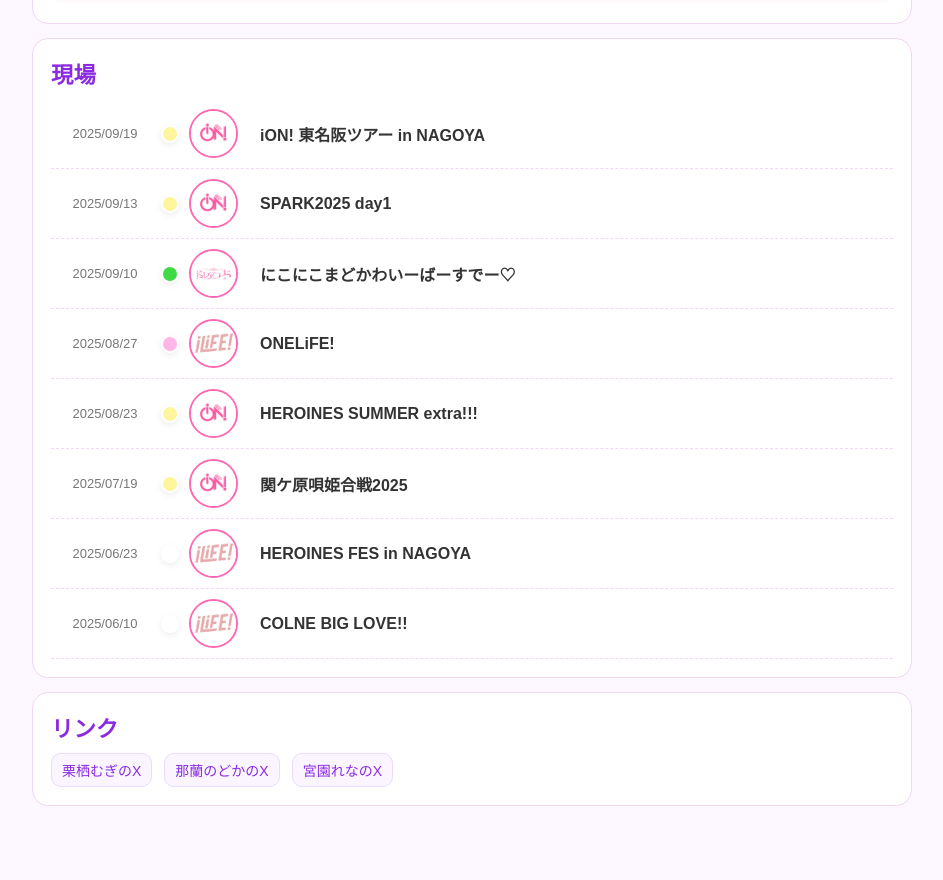
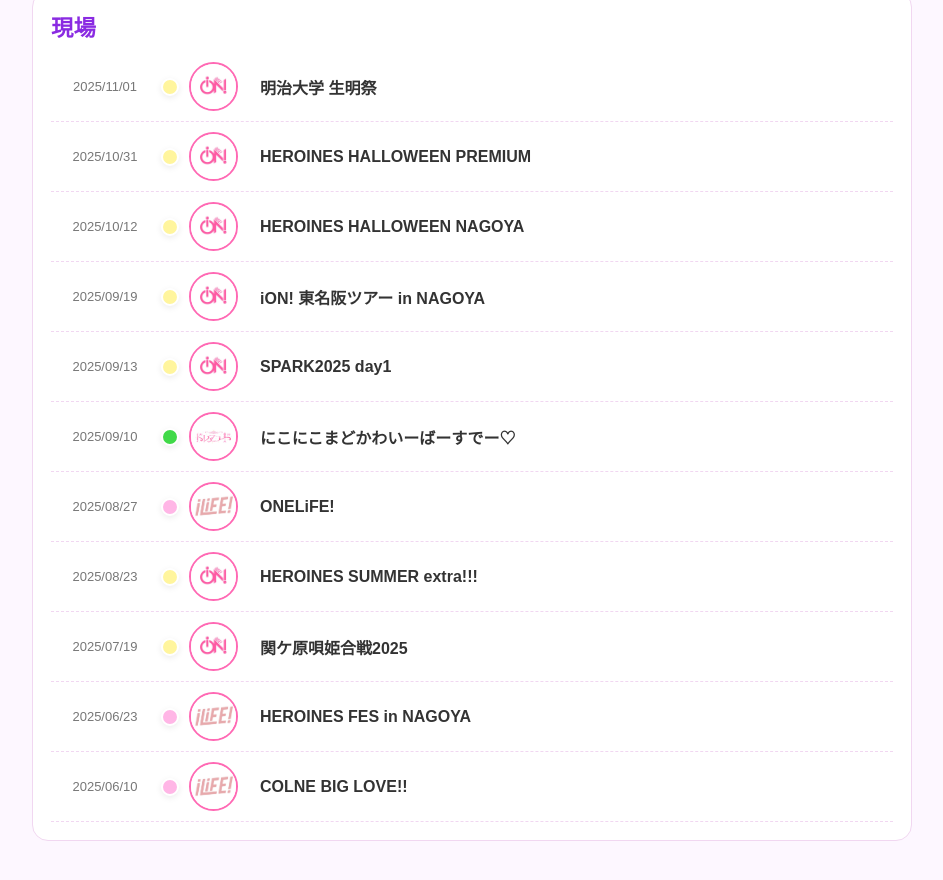
Before and after one commit to otaku-kimosugi/idol_otaku_web, a website: page shosai.html in a window 1280 px wide. Shown: the part 780-1660 px from the top of the page, without its empty margins (168-1111 px from the left). Drawn offline with Linux system fonts and the light colour scheme.

```diff
--- a/shosai.html
+++ b/shosai.html
@@ -16,11 +16,11 @@
       <p><a href="https://x.com/kk_mgnd">@kk_mgnd</a></p>
       <p>前の彼女の影響でアイドル気になり始めて結果がこれ。</p>
 
-      <div class="chip-row">
+      <!-- <div class="chip-row">
         <a class="chip" href="nodoka.html">那蘭のどか</a>
         <a class="chip" href="mugi.html">栗栖むぎ</a>
         <a class="chip" href="rena.html">宮園れな</a>
-      </div>
+      </div> -->
     </header>
 
     <!-- ステータス -->
@@ -55,6 +55,24 @@
     <section class="card">
       <h2>現場</h2>
       <ul class="timeline">
+        <li>
+          <time>2025/11/01</time>
+          <span class="dot ion"></span>
+           <img src="/images/ion!.jpg" alt="" class="event-icon">
+            <span class="tl-name">明治大学 生明祭</span>
+        </li>
+        <li>
+          <time>2025/10/31</time>
+          <span class="dot ion"></span>
+           <img src="/images/ion!.jpg" alt="" class="event-icon">
+            <span class="tl-name">HEROINES HALLOWEEN PREMIUM</span>
+        </li>
+        <li>
+          <time>2025/10/12</time>
+          <span class="dot ion"></span>
+           <img src="/images/ion!.jpg" alt="" class="event-icon">
+            <span class="tl-name">HEROINES HALLOWEEN NAGOYA</span>
+        </li>
         <li>
           <time>2025/09/19</time>
           <span class="dot ion"></span>
@@ -92,13 +110,13 @@
         </li>
         <li>
           <time>2025/06/23</time>
-          <span class="dot nara"></span>
+          <span class="dot ilife"></span>
           <img src="/images/ilife!.jpg" alt="" class="event-icon">
         <span class="tl-name">HEROINES FES in NAGOYA</span>
         </li>
         <li>
           <time>2025/06/10</time>
-          <span class="dot nara"></span>
+          <span class="dot ilife"></span>
           <img src="/images/ilife!.jpg" alt="" class="event-icon">
           <span class="tl-name">COLNE BIG LOVE!!</span>
         </li>
@@ -106,14 +124,14 @@
     </section>
 
     <!-- リンク -->
-    <section class="card">
+    <!-- <section class="card">
       <h2>リンク</h2>
       <div class="links">
         <a href="https://x.com/ion_mugi" target="_blank" rel="noreferrer">栗栖むぎのX</a>
         <a href="https://x.com/ilife_nara" target="_blank" rel="noreferrer">那蘭のどかのX</a>
         <a href="https://x.com/dreco_rena" target="_blank" rel="noreferrer">宮園れなのX</a>
       </div>
-    </section>
+    </section> -->
   </main>
 
   <script src="script.js"></script>
```
Also changed, not shown: index.html (+18 -3 lines).
